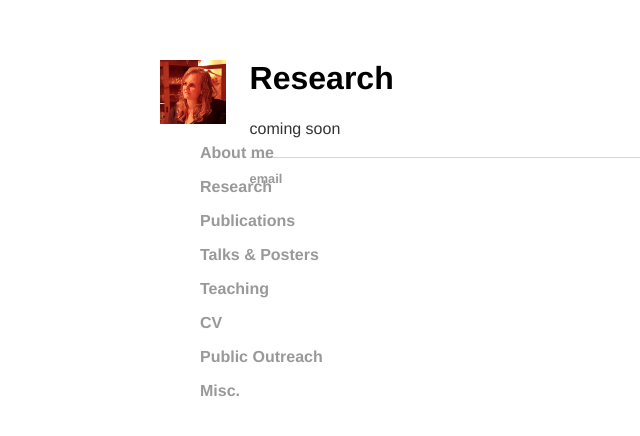
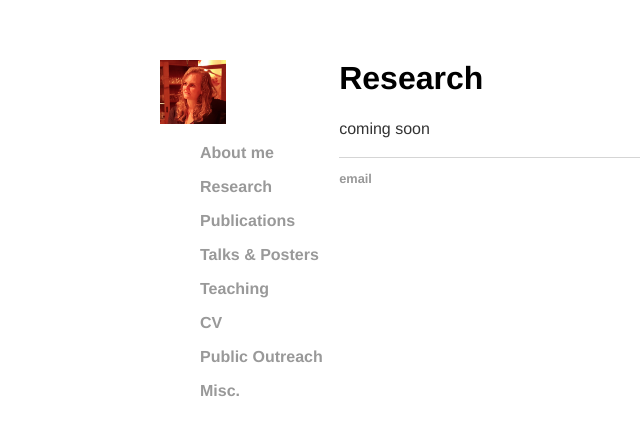
Before and after one commit to marieke-woensdregt/marieke-woensdregt.github.io, a Jekyll site: the page built from research/index.html, in a window 1280 px wide. Shown: the top 436 px of the page, without its empty margins (32-672 px from the left). Built offline with Jekyll 4.4.1, drawn with Linux system fonts in a browser that asks for light colours.

Commit message:
Update default.html

```diff
--- a/_layouts/default.html
+++ b/_layouts/default.html
@@ -23,13 +23,13 @@
 		</head>
 
 		<body>
-		<div class="blurb" style="margin-left:10%">
+		<div class="blurb" style="margin-left:20%">
 			<title>{{ page.title }}</title>
 			{{ content }}
 		</div><!-- /.blurb -->
 		</body>
 
-		<footer style="margin-left:10%">
+		<footer style="margin-left:20%">
 			<h3>
 			<a href="mailto:m.s.woensdregt@sms.ed.ac.uk">email</a>
 			</h3>
```
